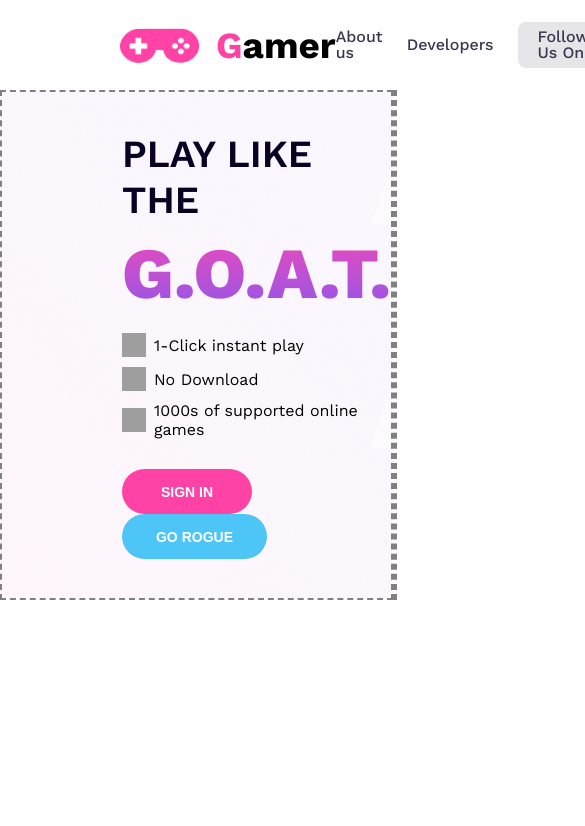
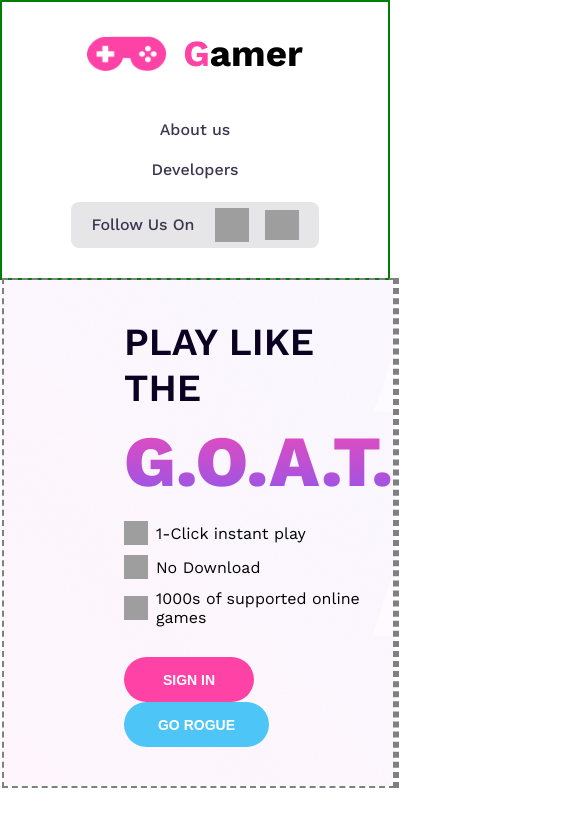
Before and after one commit to Nabilabintaakter/B8A2-Gamer-Zone, a plain HTML site: page index.html in a window 390 px wide. Shown: the top 826 px of the page, 585 px wide, since content can reach past the window. Drawn offline with nearby package versions, Linux system fonts and the light colour scheme; grey boxes are pictures that could not be loaded.

Commit message:
made the navbar mobile responsive

```diff
--- a/styles/style.css
+++ b/styles/style.css
@@ -152,3 +152,45 @@ li{
     width: 100%;
     height: 100%;
 }
+
+/* responsiveness starts here */
+
+@media screen and (max-width:576px){
+
+   /* shared style */
+    .full-container{
+        max-width: 576px;
+        margin: 0 auto;
+        border: 2px solid green;
+    }
+
+/* header section styles */
+/* navbar */
+.header-section{
+    height: 280px;
+}
+.navbar{
+    width: 100%;
+    height: 100%;
+    flex-direction: column;
+    padding: 30px 20px;
+}
+.nav-right{
+    flex-direction: column;
+}
+
+
+
+
+
+
+
+
+
+
+
+
+
+
+
+}
```
